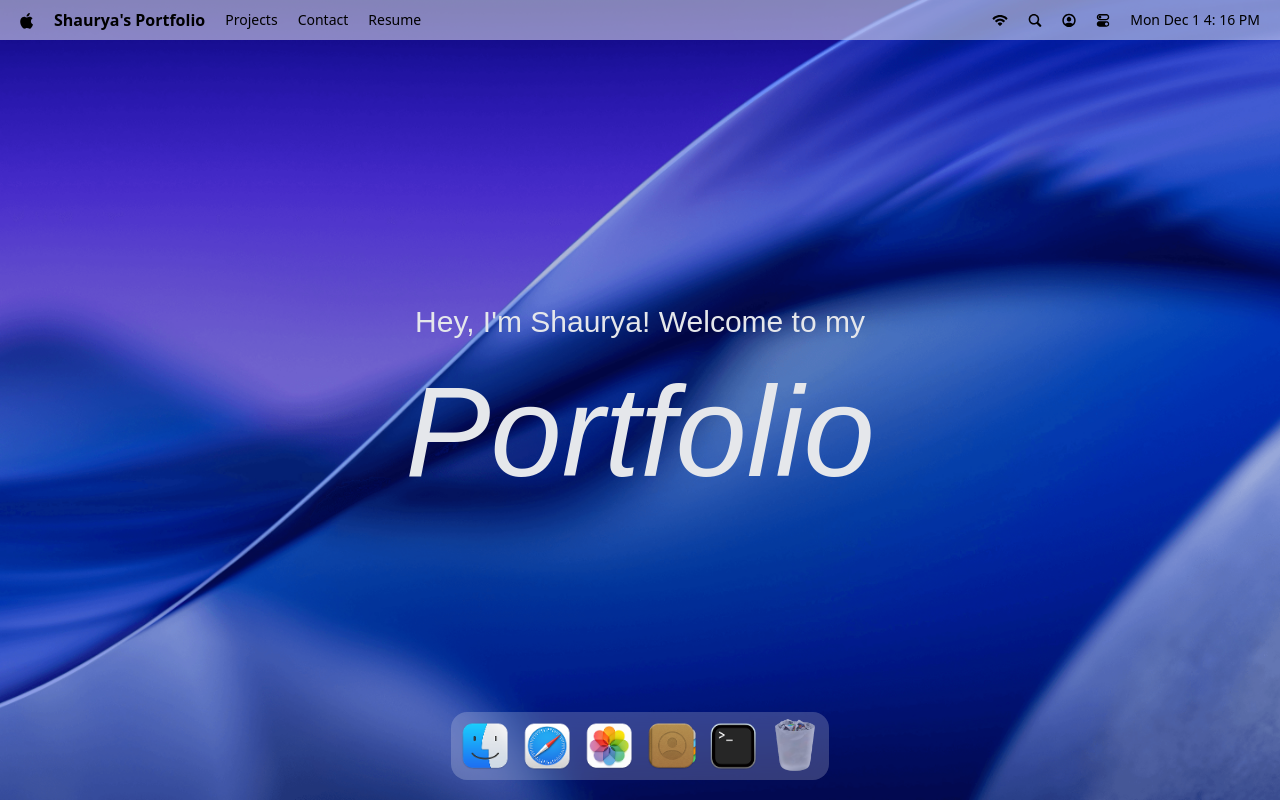
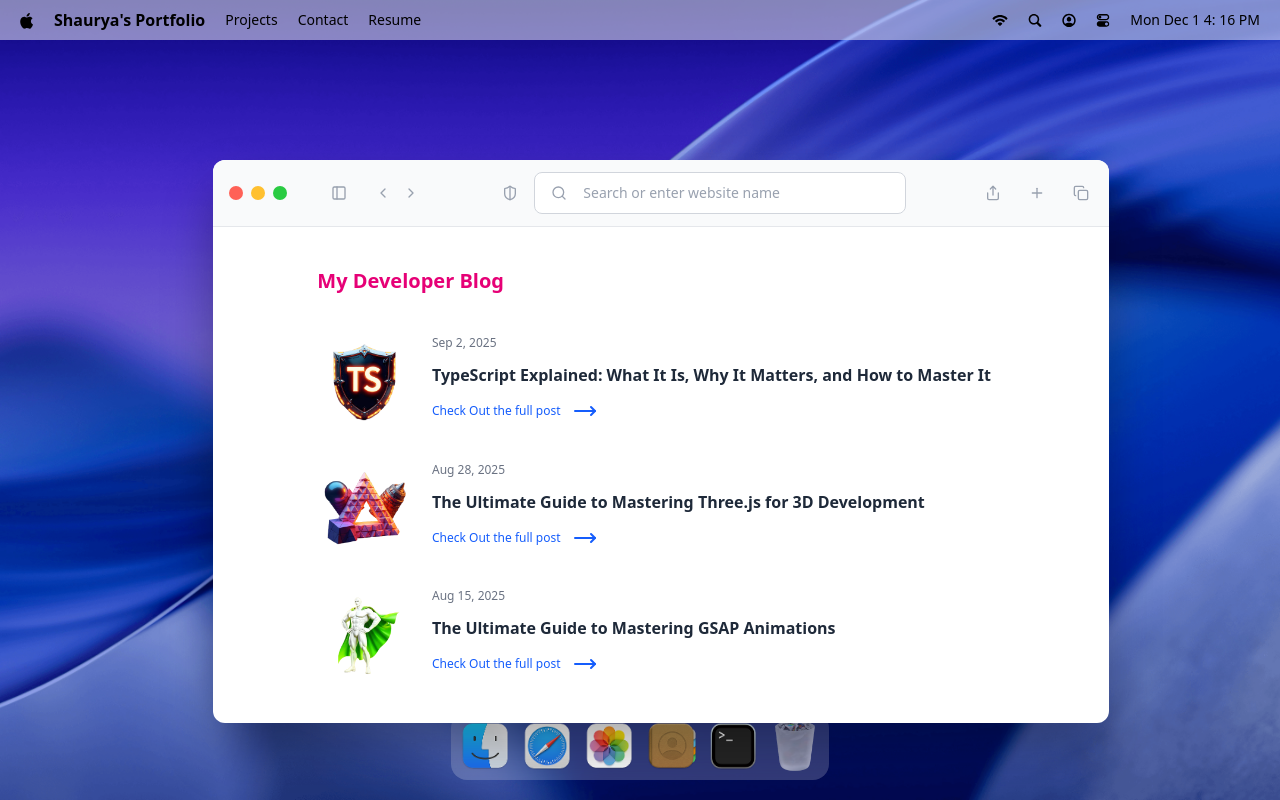
Before and after one commit to ShauryaaSharma/OS-Portfolio, a React (Vite) app: page / in a window 1280 px wide. Both pictures are taken after a click on the button 547 px from the left and 746 px from the top of the page. Built offline with nearby package versions, Linux system fonts and the light colour scheme; a web font is replaced by a local one.

Commit message:
Implemented Safari (Blogs), Resume on icon and nav bar

```diff
--- a/components/Navbar.jsx
+++ b/components/Navbar.jsx
@@ -1,9 +1,13 @@
 import React from 'react'
 import { navIcons, navLinks } from '../constants'
 import dayjs from 'dayjs'
+import useWindowStore from '../src/store/window'
 
 
 const Navbar = () => {
+
+    const { openWindow } = useWindowStore();
+
   return (
     <nav>
         <div>
@@ -11,8 +15,8 @@ const Navbar = () => {
             <p className='font-bold'>Shaurya's Portfolio</p>
 
             <ul>
-                {navLinks.map(({ id, name }) => (
-                    <li key = {id}>
+                {navLinks.map(({ id, name, type }) => (
+                    <li key = {id} onClick={() => openWindow(type)}>
                         <p>{name}</p>
                     </li>
                 ))}
--- a/package.json
+++ b/package.json
@@ -18,6 +18,7 @@
     "lucide-react": "^0.555.0",
     "react": "^19.2.0",
     "react-dom": "^19.2.0",
+    "react-pdf": "^10.2.0",
     "react-tooltip": "^5.30.0",
     "tailwindcss": "^4.1.17",
     "zustand": "^5.0.9"
--- a/src/App.jsx
+++ b/src/App.jsx
@@ -3,6 +3,8 @@ import Navbar from "../components/Navbar.jsx";
 import Welcome from "../components/welcome.jsx"
 import Dock from "../components/Dock.jsx";
 import { terminal as TerminalWindow } from "./windows";
+import { safari as SafariWindow } from "./windows";
+import { resume as ResumeWindow } from "./windows";
 import gsap from 'gsap';
 import { Draggable } from 'gsap/all';
 gsap.registerPlugin(Draggable);
@@ -15,6 +17,8 @@ const App = () => {
        <Dock />
 
        <TerminalWindow />
+       <SafariWindow />
+       <ResumeWindow />
     </main>
   )
 }
--- a/src/index.css
+++ b/src/index.css
@@ -304,6 +304,12 @@ body {
         @apply font-bold text-sm text-center flex-1;
       }
     }
+
+    .pdf-container {
+      @apply bg-gray-100;
+      width: 700px;
+      height: 600px;
+    }
   }
 
   #finder {
--- a/src/windows/index.js
+++ b/src/windows/index.js
@@ -1,3 +1,5 @@
 import terminal from "./terminal";
+import safari from "./safari";
+import resume from "./resume";
 
-export { terminal };
+export { terminal, safari, resume };
--- /dev/null
+++ b/src/windows/resume.jsx
@@ -0,0 +1,38 @@
+import { Download } from 'lucide-react';
+import React, { useState } from 'react'
+import WindowWrapper from '../hoc/WindowWrapper'
+import WindowControls from '../../components/WindowControls'
+
+const resume = () => {
+  return (
+  <>
+    <div id="window-header">
+      <WindowControls target="resume" />
+      <h2>Resume.pdf</h2>
+
+      <a
+        href="/files/resume.pdf"
+        download
+        className="cursor-pointer"
+        title="Download resume"
+      >
+        <Download className="icon" />
+      </a>
+    </div>
+
+    <div className="pdf-container">
+      <iframe
+        src="/files/resume.pdf"
+        width="100%"
+        height="600px"
+        title="Resume PDF"
+        style={{ border: 'none' }}
+      />
+    </div>
+  </>
+  )
+}
+
+const ResumeWindow = WindowWrapper(resume, "resume");
+
+export default ResumeWindow;
--- /dev/null
+++ b/src/windows/safari.jsx
@@ -0,0 +1,69 @@
+import { ChevronLeft, ChevronRight, Copy, MoveRight, PanelLeft, Plus, Search, Share, ShieldHalf } from 'lucide-react'
+import React from 'react'
+import { blogPosts } from '../../constants'
+import WindowWrapper from '../hoc/WindowWrapper'
+import WindowControls from '../../components/WindowControls'
+
+const safari = () => {
+  return (
+    <>
+        <div id="window-header">
+            <WindowControls target="safari" />
+
+            <PanelLeft className="ml-10 icon" />
+
+            <div className="flex items-center gap-1 ml-5">
+                <ChevronLeft className="icon" />
+                <ChevronRight className="icon" />
+            </div>
+
+            <div className="flex-1 flex-center gap-3">
+                <ShieldHalf className="icon" />
+
+                <div className="search">
+                    <Search className="icon" />
+
+                    <input
+                        type="text"
+                        placeholder="Search or enter website name"
+                        className="flex-1"
+                    />
+                </div>
+            </div>
+
+            <div className="flex items-center gap-5">
+                <Share className="icon" />
+                <Plus className="icon" />
+                <Copy className="icon" />
+            </div>
+
+        </div>
+
+        <div className="blog">
+            <h2>My Developer Blog</h2>
+
+            <div className="space-y-8">
+                {blogPosts.map(({id, image, title, date, link}) => (
+                    <div key={id} className="blog-post">
+                        <div className="col-span-2">
+                            <img src={image} alt={title} />
+                        </div>
+
+                        <div className="content">
+                            <p>{date}</p>
+                            <h3>{title}</h3>
+                            <a href={link} target="_blank" rel="noopener noreferrer">
+                                Check Out the full post <MoveRight className="icon-hover" />
+                            </a>
+                        </div>
+                    </div>
+                ))}
+            </div>
+        </div>
+    </>
+  )
+}
+
+const SafariWindow = WindowWrapper(safari, 'safari');
+
+export default SafariWindow
```
Also changed, not shown: 1 other file (tests, documents, lock files or other folders).
